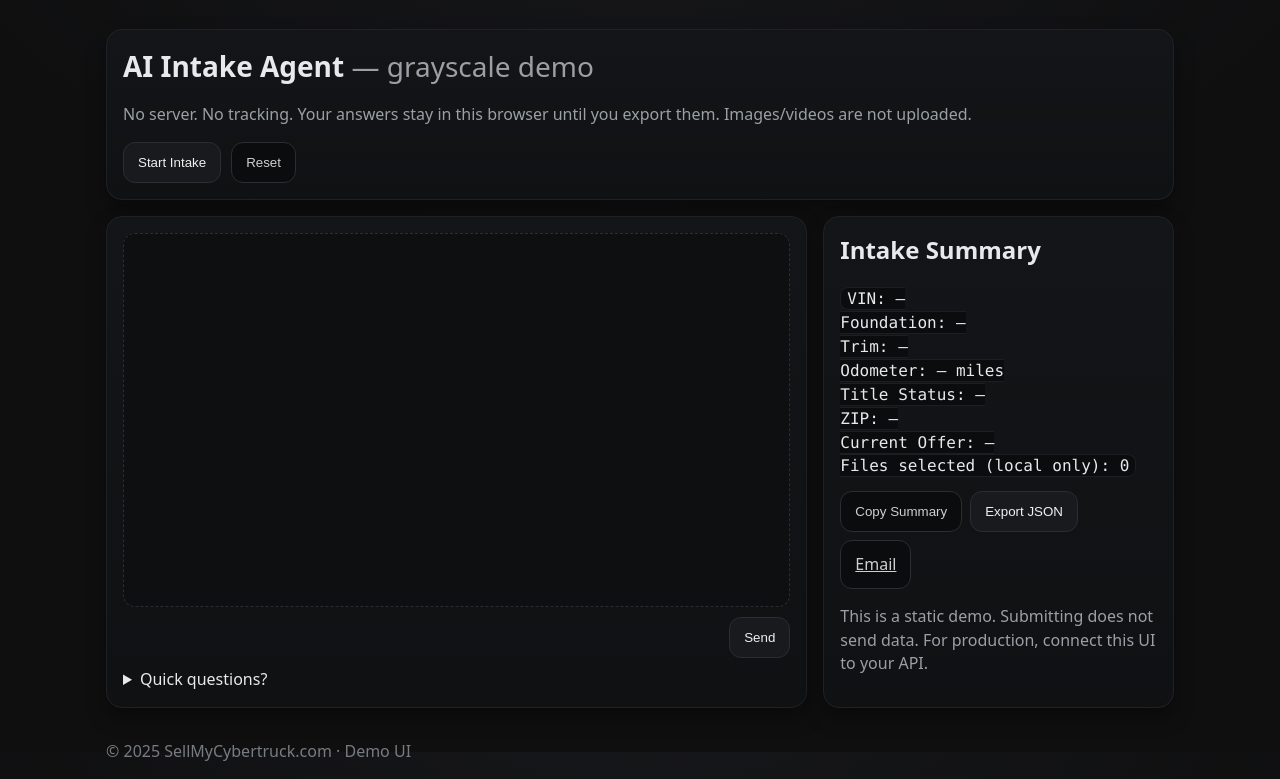
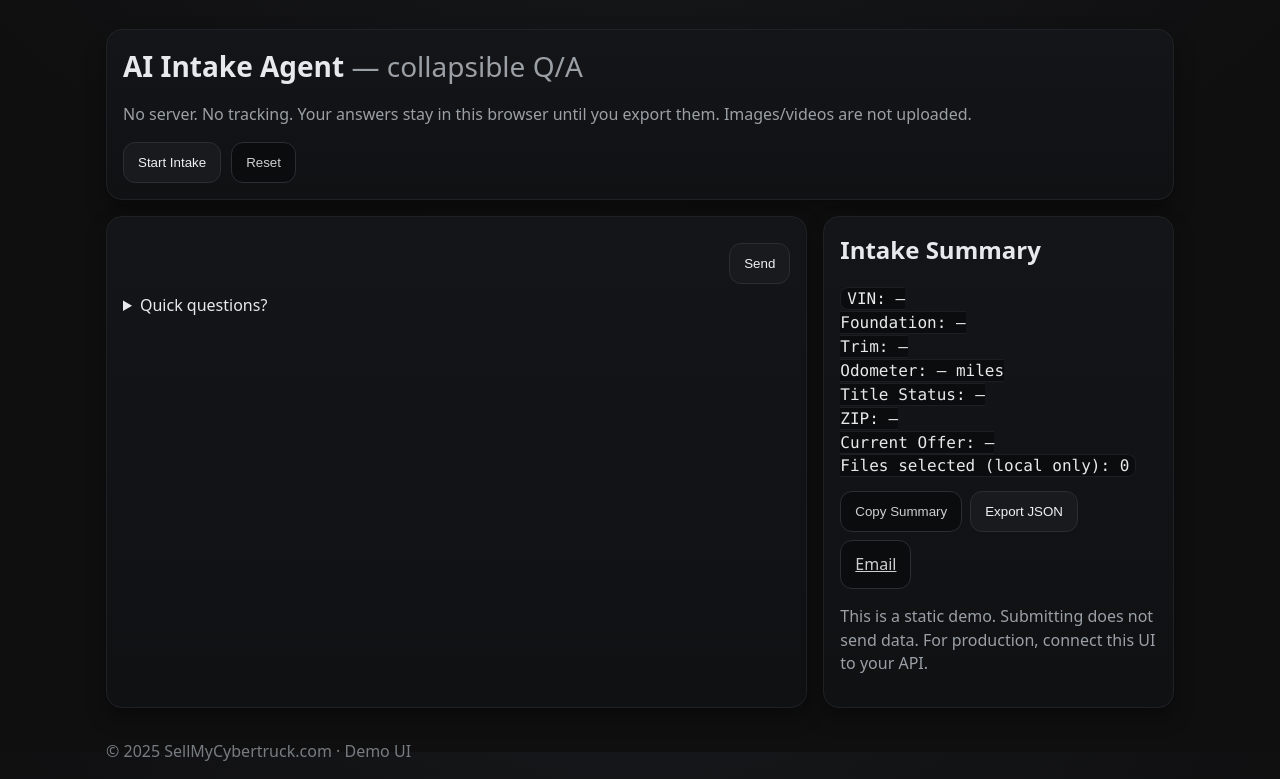
Before and after one commit to adamqureshi/smc-ai-intake-demo, a plain HTML site: page index.html in a window 1280 px wide. Shown: the part 48-827 px from the top of the page. Drawn offline with Linux system fonts and the light colour scheme.

Commit message:
Update index.html

```diff
--- a/index.html
+++ b/index.html
@@ -4,7 +4,7 @@
   <meta charset="utf-8" />
   <meta name="viewport" content="width=device-width, initial-scale=1" />
   <title>Sell My Cybertruck — AI Intake (Demo)</title>
-  <meta name="description" content="Grayscale demo of an AI intake agent for Sell My Cybertruck. Static HTML/CSS with light JS for a guided chat-style flow.">
+  <meta name="description" content="Grayscale demo of an AI intake agent for Sell My Cybertruck. Static HTML/CSS with a collapsible Q/A flow.">
   <link rel="stylesheet" href="styles.css" />
 </head>
 <body>
@@ -18,7 +18,7 @@
 
   <main class="container">
     <section class="card hero">
-      <h1>AI Intake Agent <span class="subtle">— grayscale demo</span></h1>
+      <h1>AI Intake Agent <span class="subtle">— collapsible Q/A</span></h1>
       <p class="muted">No server. No tracking. Your answers stay in this browser until you export them. Images/videos are not uploaded.</p>
       <div class="cta-row">
         <button id="startBtn" class="btn">Start Intake</button>
@@ -28,7 +28,8 @@
 
     <section class="layout">
       <div class="card chat">
-        <div id="chat" class="chat-log" aria-live="polite"></div>
+        <!-- Collapsible Q/A log -->
+        <div id="qaLog" class="qa-log" aria-live="polite"></div>
 
         <form id="chatForm" class="input-row" autocomplete="off">
           <div id="dynamicField" class="field"></div>
```
